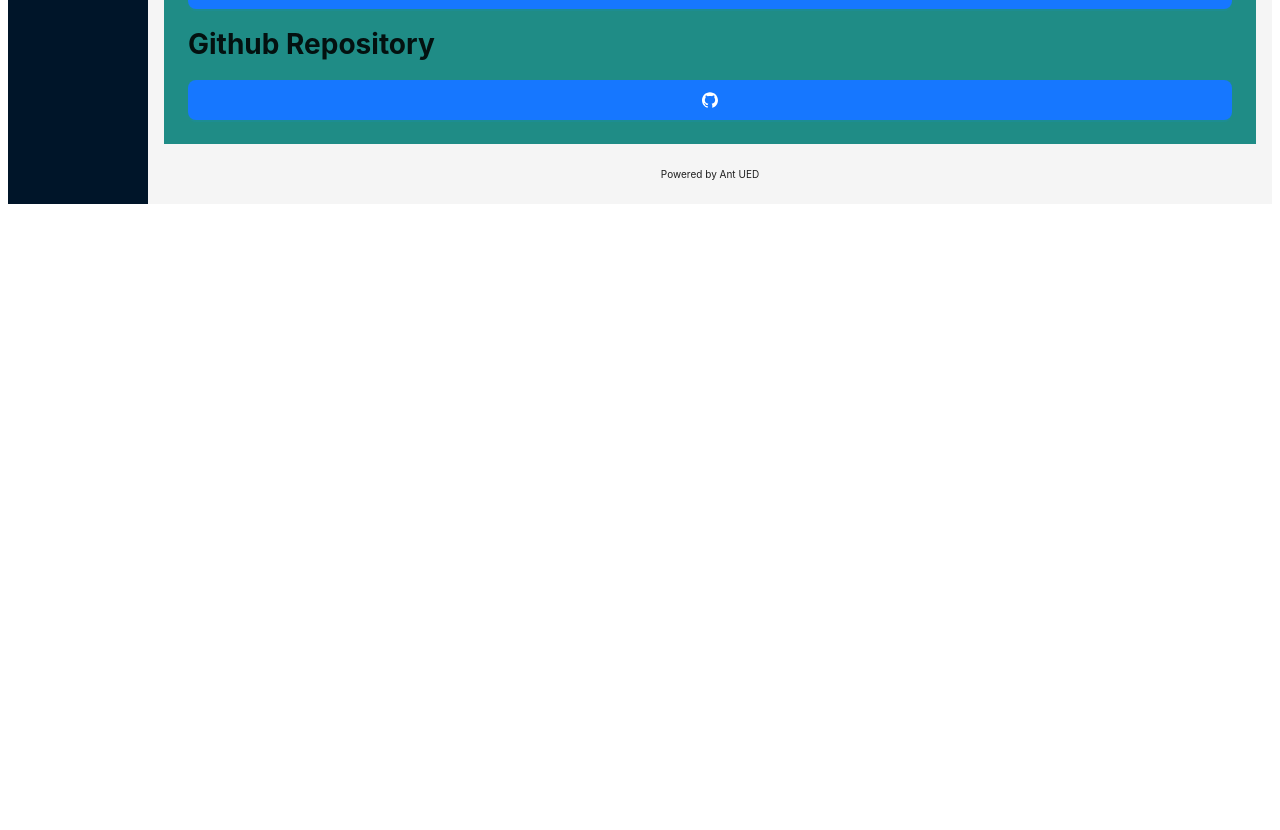
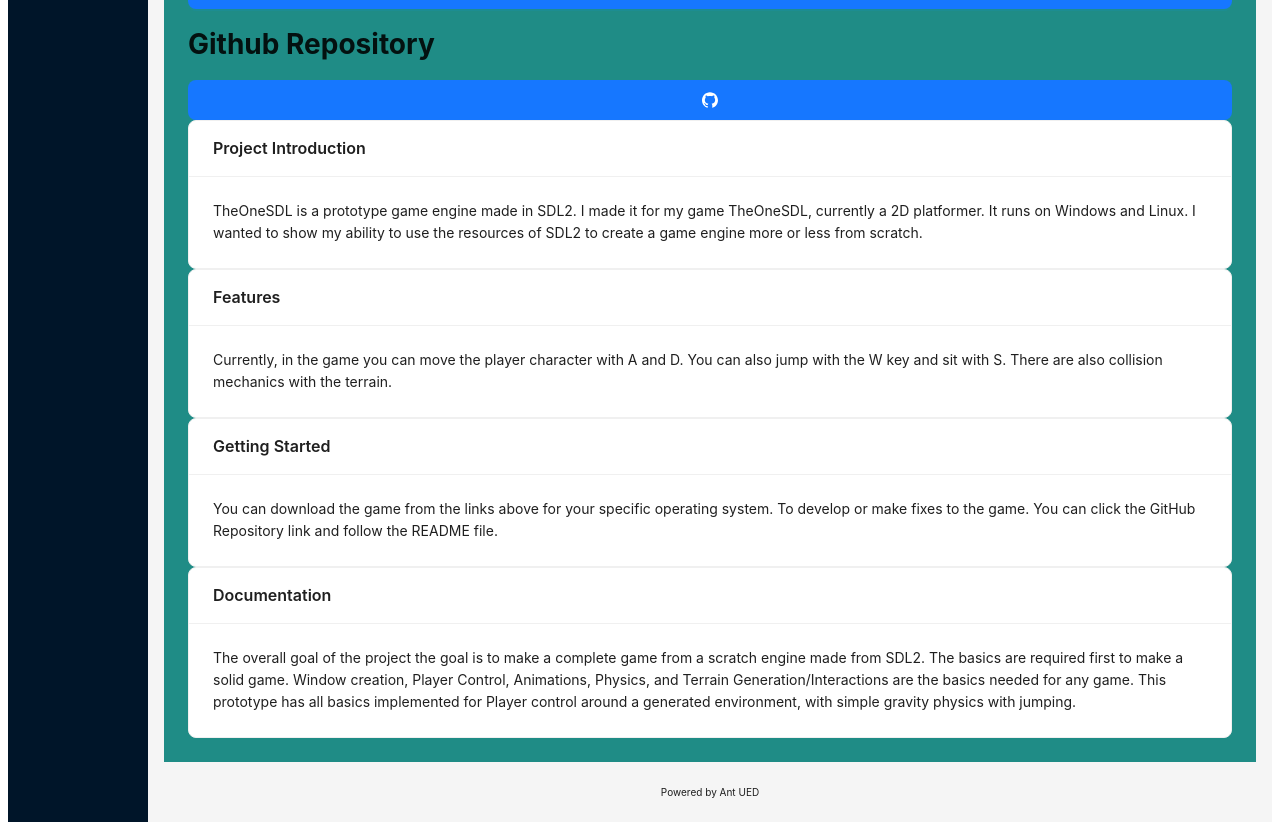
Before and after one commit to jalowe13/jacob-website, a Next.js app: page /current in a window 1280 px wide. Shown: the part 740-1570 px from the top of the page. Before the commit the page ends 952 px from the top, so only its background shows below. Built offline with nearby package versions, Linux system fonts and the light colour scheme.

Commit message:
project documentation update

```diff
--- a/pages/current.js
+++ b/pages/current.js
@@ -13,21 +13,6 @@ export default function Current(){
     const headerContent = <h1>Current Project: TheOneSDL</h1>
     const completePageContent =
     <div>
-        {/* <Card title={"Project Introduction"}>
-        TBD
-        </Card>
-        <Card title={"Features"}>
-        TBD
-        </Card>
-        <Card title={"Architecture"}>
-        TBD
-        </Card>
-        <Card title={"Getting Started"}>
-        TBD
-        </Card>
-        <Card title={"Documentation"}>
-        TBD
-        </Card> */}
         <h1> Version 0.24 - A C++ and SDL2 2D Tileset Platformer Game Engine Prototype for Windows and Linux</h1>
         <Image src="https://github-production-user-asset-6210df.s3.amazonaws.com/40873986/256396087-af2e8d4f-2f06-4718-b3a8-ababbb7e386b.png"/>
         <h1>
@@ -48,6 +33,34 @@ export default function Current(){
         <Button type="primary" size="large" block="large" href="https://github.com/jalowe13/TheOneSDL">
             <GithubOutlined className="teamSocialIcon"/>
         </Button>
+        <Card title={"Project Introduction"}>
+        TheOneSDL is a prototype game engine made in SDL2. I made it for my game TheOneSDL, currently a 2D platformer.
+        It runs on Windows and Linux. I wanted to show my ability to use the resources of SDL2 to create a game engine more or less from scratch.
+        </Card>
+        <Card title={"Features"}>
+        Currently, in the game you can move the player character with A and D. You can also jump with the W key and sit with S.  There are also collision mechanics with the terrain.
+        </Card>
+        <Card title={"Getting Started"}>
+        You can download the game from the links above for your specific operating system. To develop or make fixes to the game. You can click the GitHub Repository link and follow the README file.
+        </Card>
+        <Card title={"Documentation"}>
+        The overall goal of the project the goal is to make a complete game from a scratch engine made from SDL2.
+        The basics are required first to make a solid game. Window creation, Player Control, Animations, Physics, and Terrain Generation/Interactions are the basics needed for any game.
+        This prototype has all basics implemented for Player control around a generated environment, with simple gravity physics with jumping.
+        </Card>
+        {/* <h1>Architecture with Method Breakdown</h1>
+        <Card title={"Application"}>
+        Main Window function
+        </Card>
+        <Card title={"Player"}>
+        Player function
+        </Card>
+        <Card title={"Terrain"}>
+        Terrain function
+        </Card>
+        <Card title={"Physics"}>
+        Physics function
+        </Card> */}
     </div>
     return(
         <Ant header={headerContent} content={completePageContent}/>
```
